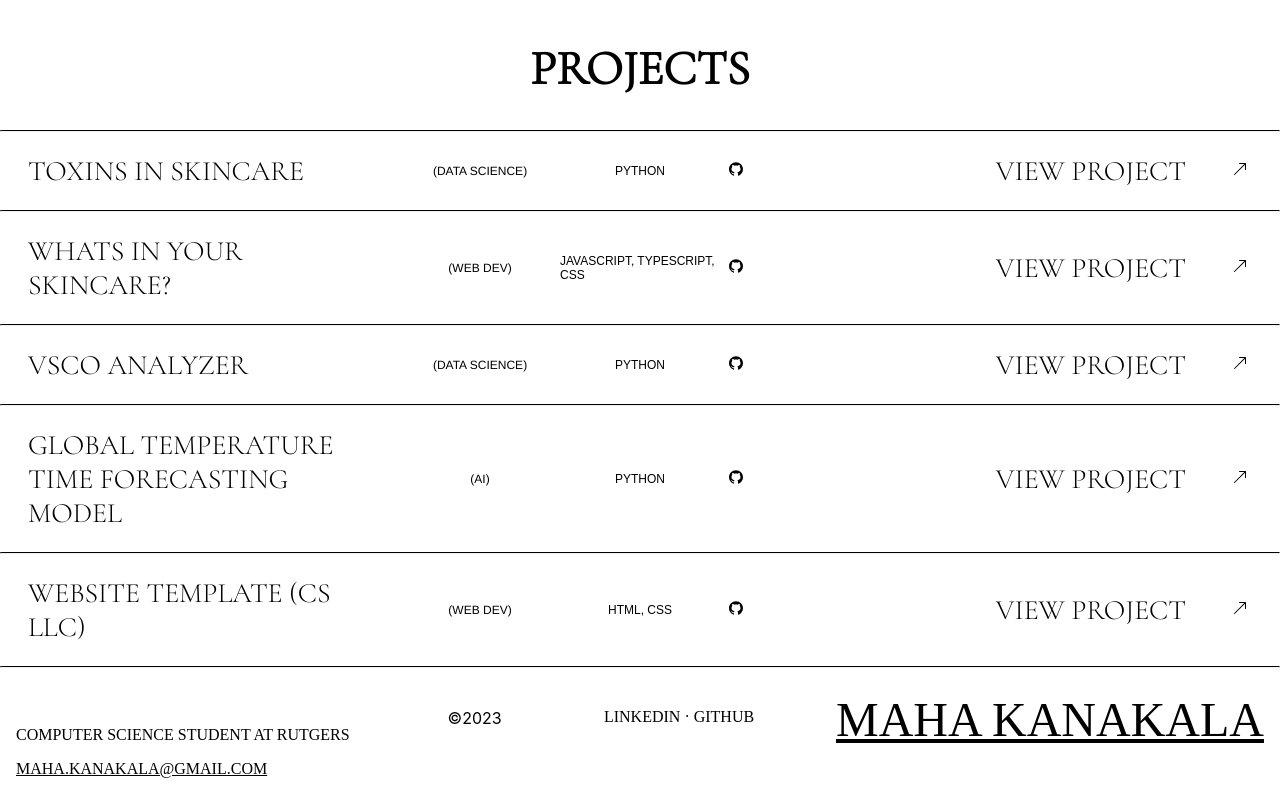
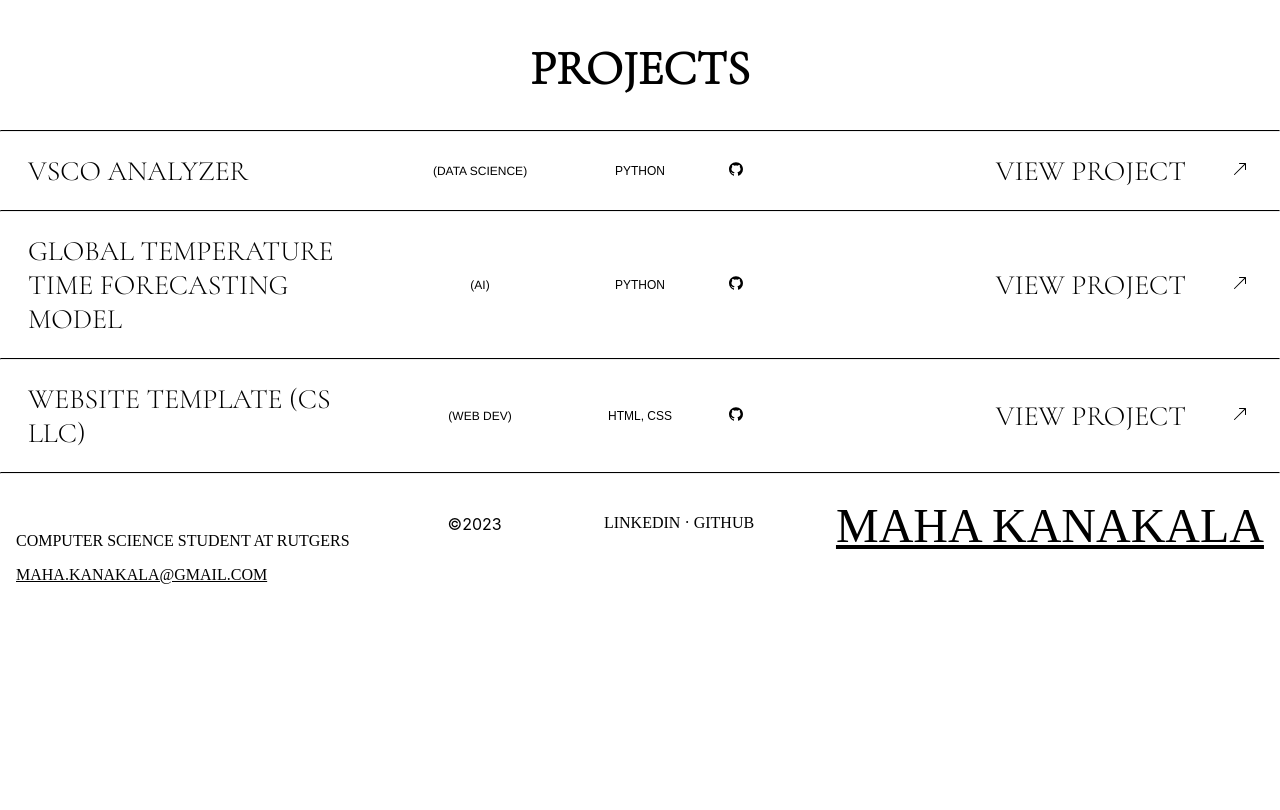
Before and after one commit to mahakanakala/maha.kanakala.com, a Next.js app: page / in a window 1280 px wide. Shown: the part 980-1790 px from the top of the page. After the commit the page ends 1596 px from the top, so only its background shows below. Built offline with nearby package versions, Linux system fonts and the light colour scheme; no server answers.

Commit message:
remove projects & test image

```diff
--- a/src/app/components/ProjectsSection.tsx
+++ b/src/app/components/ProjectsSection.tsx
@@ -1,3 +1,5 @@
+"use client"
+import { useState, useEffect } from "react";
 import React from 'react';
 import styles from '../page.module.css';
 import { BsArrowUpRight } from 'react-icons/bs';
@@ -5,29 +7,29 @@ import { AiFillGithub } from 'react-icons/ai';
 import Image from 'next/image'
 
 const projectsData = [
-  {
-    title: 'TOXINS IN SKINCARE',
-    type: 'DATA SCIENCE',
-    languages: 'PYTHON',
-    link: '',
-    github: 'https://github.com/mahakanakala/toxins-in-skincare',
-    image: '/images/mandala.png',
-  },
-  {
-    title: 'WHATS IN YOUR SKINCARE?',
-    type: 'WEB DEV',
-    languages: 'JAVASCRIPT, TYPESCRIPT, CSS',
-    link: 'https://whats-in-your-skincare.vercel.app/',
-    github: 'https://github.com/mahakanakala/toxins-web',
-    image: '/images/mandala.png',
-  },
+  // {
+  //   title: 'TOXINS IN SKINCARE',
+  //   type: 'DATA SCIENCE',
+  //   languages: 'PYTHON',
+  //   link: '',
+  //   github: 'https://github.com/mahakanakala/toxins-in-skincare',
+  //   image: '/images/toxins_website_preview.gif',
+  // },
+  // {
+  //   title: 'WHATS IN YOUR SKINCARE?',
+  //   type: 'WEB DEV',
+  //   languages: 'JAVASCRIPT, TYPESCRIPT, CSS',
+  //   link: 'https://whats-in-your-skincare.vercel.app/',
+  //   github: 'https://github.com/mahakanakala/toxins-web',
+  //   image: '/images/toxins_website_preview.gif',
+  // },
   {
     title: 'VSCO ANALYZER',
     type: 'DATA SCIENCE',
     languages: 'PYTHON',
     link: 'https://github.com/mahakanakala/vsco_analyzer',
     github: 'https://github.com/mahakanakala/vsco_analyzer',
-    image: '/images/mandala.png',
+    image: '/images/toxins_website_preview.gif',
   },
   {
     title: 'GLOBAL TEMPERATURE TIME FORECASTING MODEL',
@@ -35,7 +37,7 @@ const projectsData = [
     languages: 'PYTHON',
     link: 'https://global-weather-forecaster.streamlit.app/',
     github: 'https://github.com/mahakanakala/datathon23',
-    image: '/images/mandala.png',
+    image: '/images/toxins_website_preview.gif',
   },
   {
     title: 'WEBSITE TEMPLATE (CS LLC)',
@@ -43,7 +45,7 @@ const projectsData = [
     languages: 'HTML, CSS',
     link: 'https://mahakanakala.github.io/csllc-webtemplate/',
     github: 'https://github.com/mahakanakala/csllc-webtemplate',
-    image: '/images/mandala.png',
+    image: '/images/toxins_website_preview.gif',
   },
 ];
 
@@ -53,6 +55,7 @@ export default function ProjectsSection() {
       <h2 className={styles.projectsTitle}>PROJECTS</h2>
       {projectsData.map((project, index) => (
         <section key={index}>
+          <div className="stickyBar" id="start">
           <hr className={styles.sectionLine} />
           <div className={styles.projectGrid}>
             <div className={styles.sectionTitle}>{project.title}</div>
@@ -72,12 +75,12 @@ export default function ProjectsSection() {
               </a>
             </div>
           </div>
-          {/* <hr className={styles.sectionLine} /> */}
-          {/* <div id='hiddenContainer' className={styles.projectImage}>
+          {/* <hr className={styles.sectionLine} id="end"/> */}
+          </div>
+          {/* <div className={styles.projectImage}>
             <Image
               src={project.image}
-              width={100}
-              height={100}
+              fill={true}
               alt='project picture'
             />
           </div> */}
--- a/src/app/page.module.css
+++ b/src/app/page.module.css
@@ -271,3 +271,16 @@
 @media (max-width: 1700px){ /*desktop*/
 
 }
+
+.projectImage {
+  height: 100vh;
+  position:relative;
+  display: block;
+}
+
+.stickyBar {
+  position: -webkit-sticky;
+  position: sticky;
+  background-color: #c0c0c0;
+  top:0;
+}
```
Also changed, not shown: 1 other file (tests, documents, lock files or other folders).
